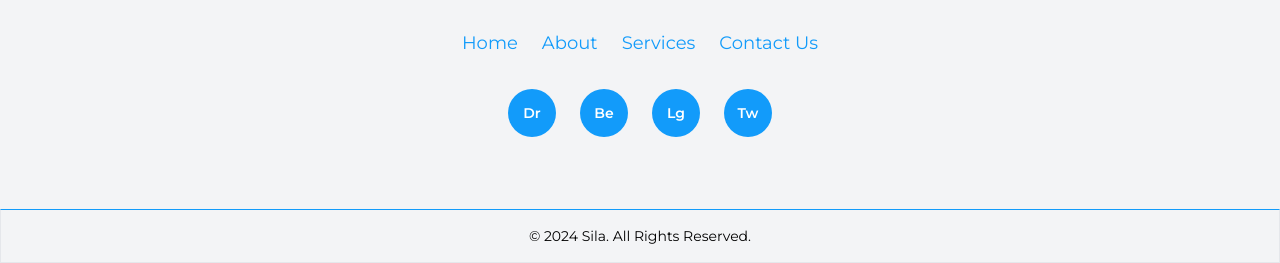
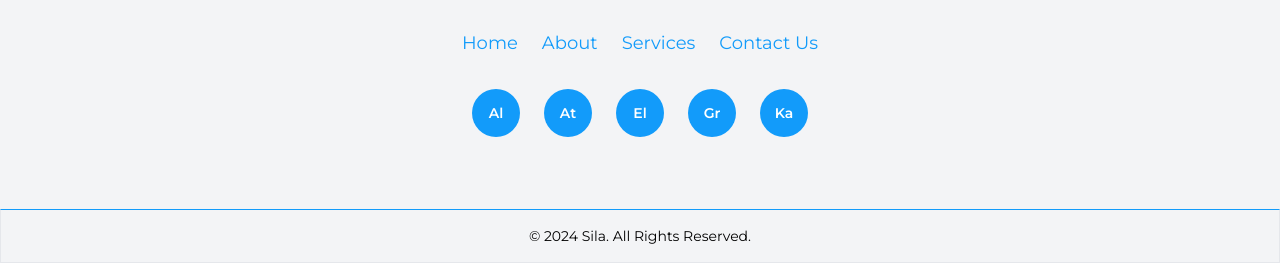
Before and after one commit to alfsaldan/silaundry, a website built with Vite: page index.html in a window 1280 px wide. Shown: the part 2651-2914 px from the top of the page. Built offline with nearby package versions, Linux system fonts and the light colour scheme; files whose address does not match are found by name.

Commit message:
update beberapa detail lain lagi2

```diff
--- a/index.html
+++ b/index.html
@@ -179,25 +179,31 @@
             href="#"
             class="w-12 h-12 rounded-full bg-[#129BFA] text-white flex items-center justify-center hover:bg-[#0a7bc2] transition"
           >
-            <span class="font-semibold text-sm">Dr</span>
+            <span class="font-semibold text-sm">Al</span>
           </a>
           <a
             href="#"
             class="w-12 h-12 rounded-full bg-[#129BFA] text-white flex items-center justify-center hover:bg-[#0a7bc2] transition"
           >
-            <span class="font-semibold text-sm">Be</span>
+            <span class="font-semibold text-sm">At</span>
           </a>
           <a
             href="#"
             class="w-12 h-12 rounded-full bg-[#129BFA] text-white flex items-center justify-center hover:bg-[#0a7bc2] transition"
           >
-            <span class="font-semibold text-sm">Lg</span>
+            <span class="font-semibold text-sm">El</span>
           </a>
           <a
             href="#"
             class="w-12 h-12 rounded-full bg-[#129BFA] text-white flex items-center justify-center hover:bg-[#0a7bc2] transition"
           >
-            <span class="font-semibold text-sm">Tw</span>
+            <span class="font-semibold text-sm">Gr</span>
+          </a>
+          <a
+            href="#"
+            class="w-12 h-12 rounded-full bg-[#129BFA] text-white flex items-center justify-center hover:bg-[#0a7bc2] transition"
+          >
+            <span class="font-semibold text-sm">Ka</span>
           </a>
         </div>
       </div>
```
Also changed, not shown: detail.html (+10 -4 lines), location.html (+10 -4 lines).
